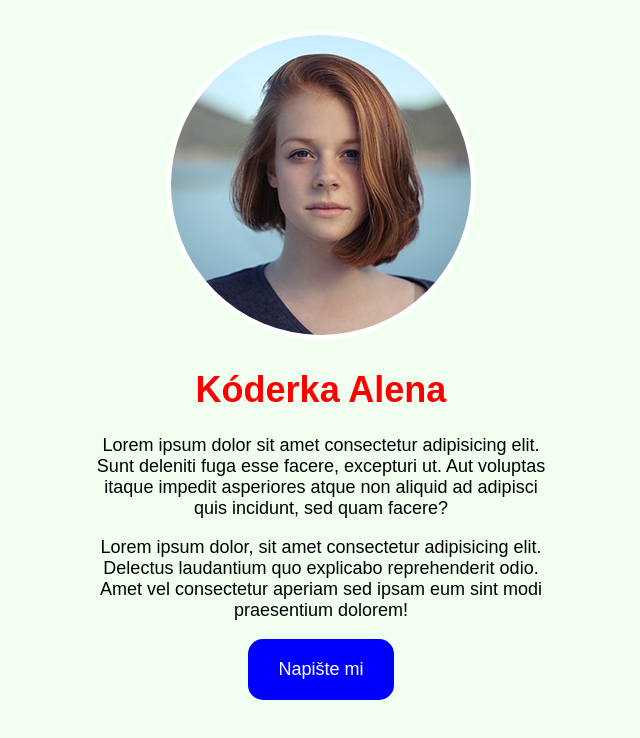
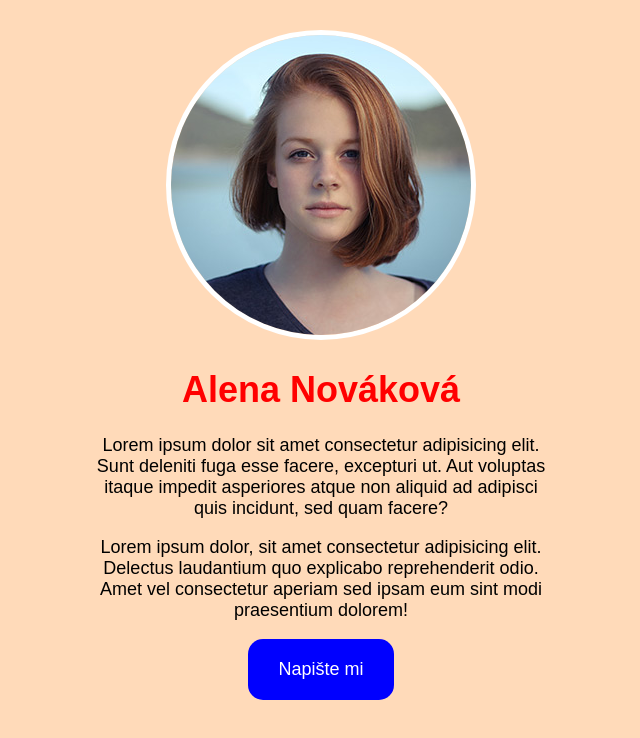
Before and after one commit to lrolecek/zivotopis, a plain HTML site: page index.html in a window 1280 px wide. Shown: the whole page, without its empty margins (319-959 px from the left). Drawn offline with Linux system fonts and the light colour scheme.

Commit message:
Změny na webu

```diff
--- a/index.html
+++ b/index.html
@@ -11,7 +11,7 @@
 
 	<img src="images/foto.jpg" alt="Alena">
 
-	<h1>Kóderka Alena</h1>
+	<h1>Alena Nováková</h1>
 
 	<p>Lorem ipsum dolor sit amet consectetur adipisicing elit. Sunt deleniti fuga esse facere, excepturi ut. Aut voluptas itaque impedit asperiores atque non aliquid ad adipisci quis incidunt, sed quam facere?</p>
 
--- a/style.css
+++ b/style.css
@@ -3,7 +3,7 @@ body {
 	text-align: center;
 	font-family: sans-serif;
 	font-size: 18px;
-	background-color: honeydew;
+	background-color: peachpuff;
 }
 
 img {
```
